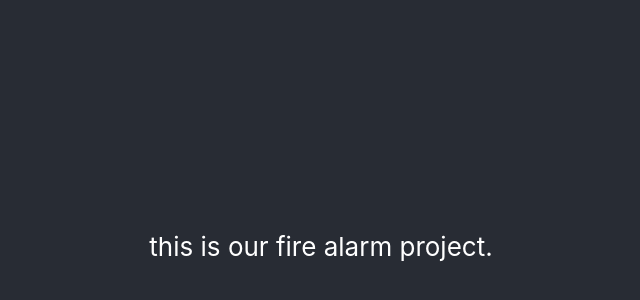
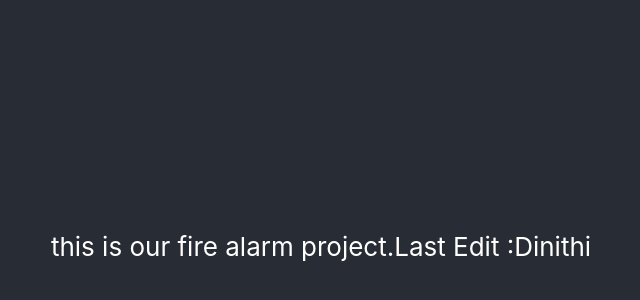
Before and after one commit to Damish/Fire_Alarm_WC, a React (Create React App) app: page / in a window 1280 px wide. Shown: the part 154-454 px from the top of the page, without its empty margins (319-959 px from the left). Built offline with nearby package versions, Linux system fonts and the light colour scheme.

Commit message:
Dinithi's first commit

```diff
--- a/src/App.js
+++ b/src/App.js
@@ -7,7 +7,7 @@ function App() {
     <div className="App">
       <header className="App-header">
 
-        <p>this is our fire alarm project.
+        <p>this is our fire alarm project.Last Edit :Dinithi
         </p>
 
       </header>
```
